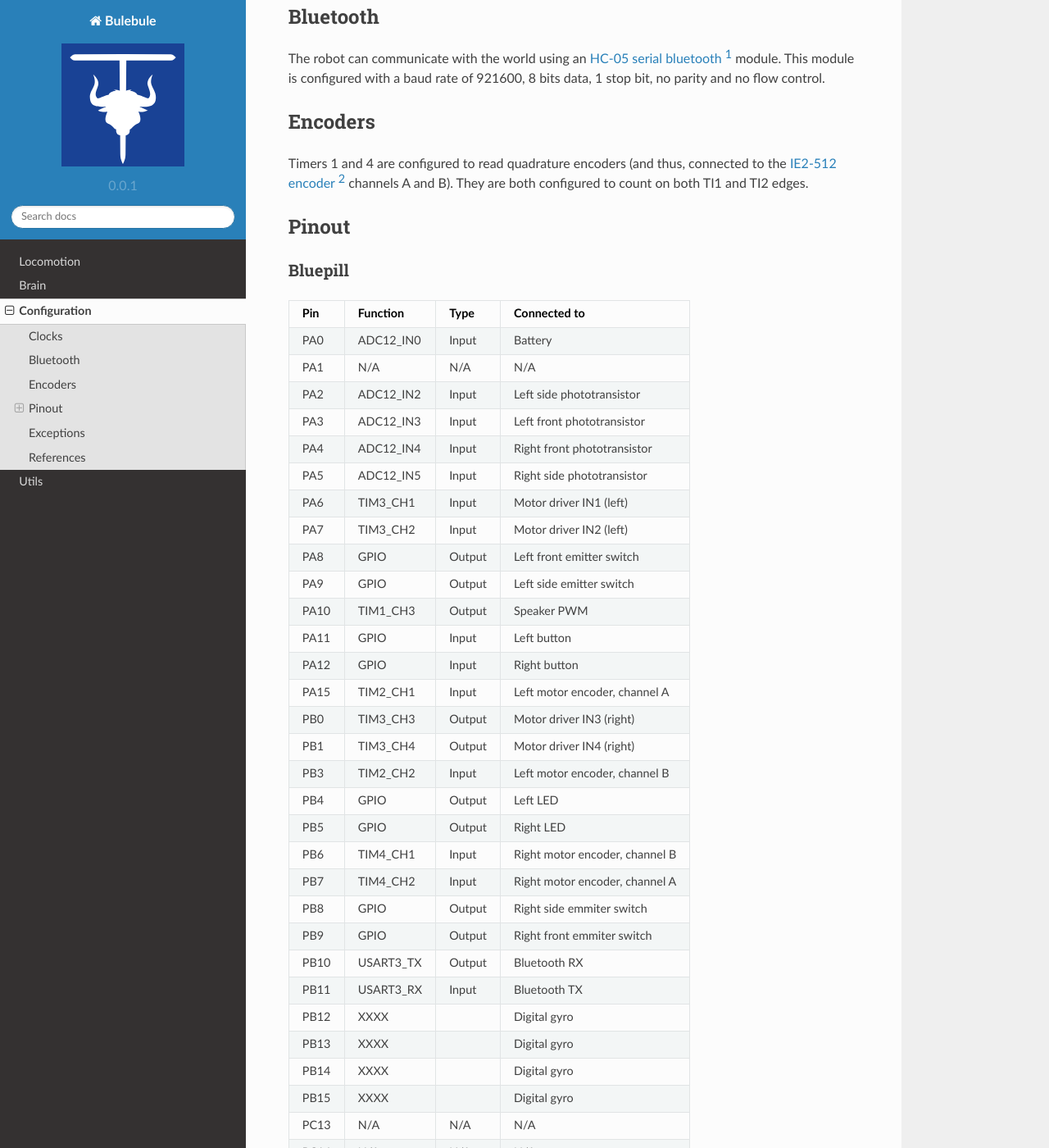
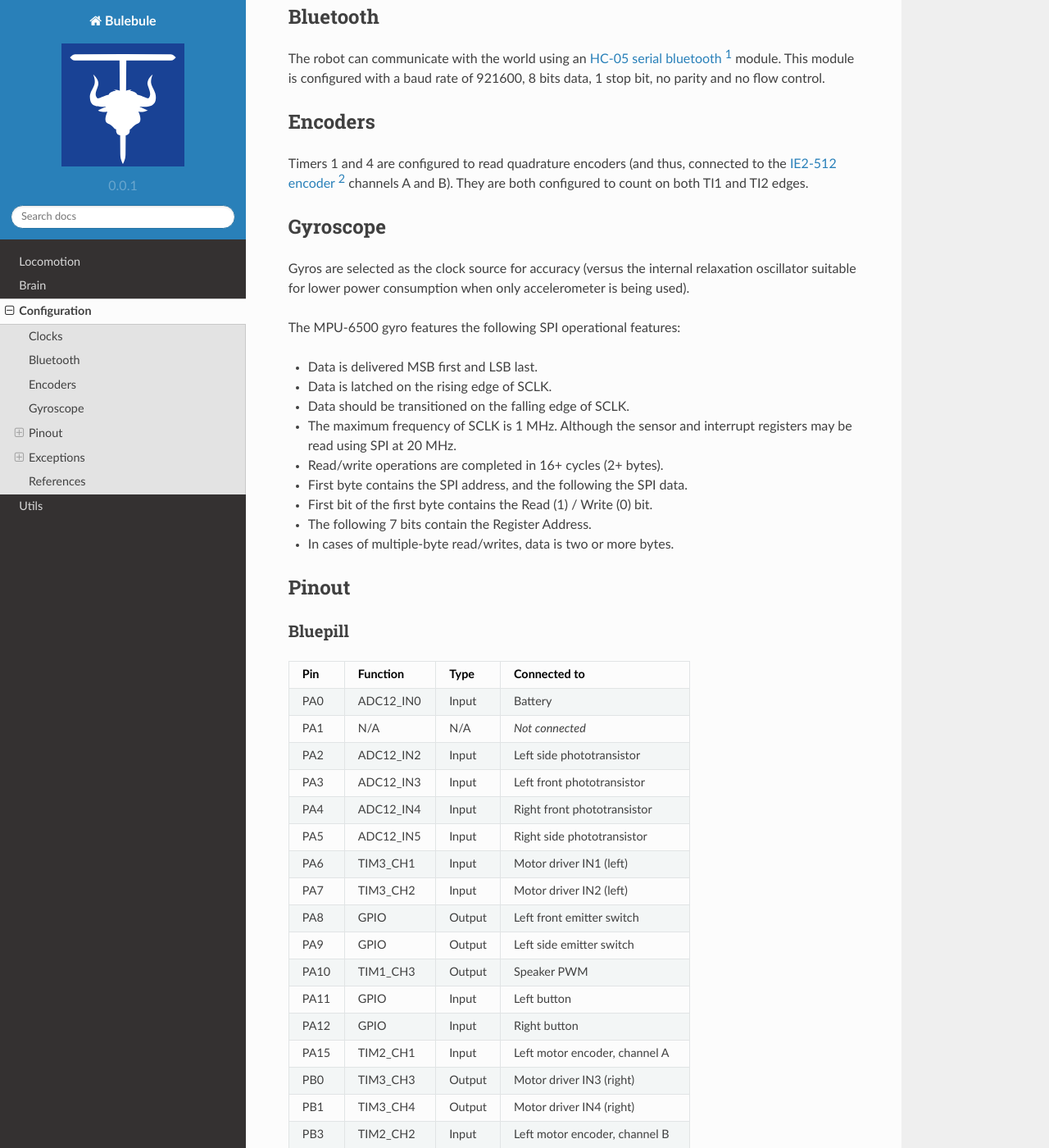
Before and after one commit to Bulebots/bulebule, a Sphinx documentation site: the page built from docs/source/configuration.rst, in a window 1280 px wide and 1400 px high, scrolled down 332 px. Shown: the whole window at 82% size. Built offline with Sphinx 7.4.7 and the Read the Docs theme 2.0.0, drawn with Linux system fonts in a browser that asks for light colours; some of the changed text lies outside the part shown.

Commit message:
Integrate new digital gyroscope

```diff
--- a/docs/source/configuration.rst
+++ b/docs/source/configuration.rst
@@ -37,6 +37,28 @@ to the `IE2-512 encoder`_ channels A and B). They are both configured to count
 on both TI1 and TI2 edges.
 
 
+.. index:: gyroscope
+
+Gyroscope
+=========
+
+Gyros are selected as the clock source for accuracy (versus the internal
+relaxation oscillator suitable for lower power consumption when only
+accelerometer is being used).
+
+The MPU-6500 gyro features the following SPI operational features:
+
+- Data is delivered MSB first and LSB last.
+- Data is latched on the rising edge of SCLK.
+- Data should be transitioned on the falling edge of SCLK.
+- The maximum frequency of SCLK is 1 MHz. Although the sensor and interrupt
+  registers may be read using SPI at 20 MHz.
+- Read/write operations are completed in 16+ cycles (2+ bytes).
+- First byte contains the SPI address, and the following the SPI data.
+- First bit of the first byte contains the Read (1) / Write (0) bit.
+- The following 7 bits contain the Register Address.
+- In cases of multiple-byte read/writes, data is two or more bytes.
+
 .. index:: pinout
 
 Pinout
@@ -49,7 +71,7 @@ Bluepill
 Pin   Function   Type    Connected to
 ====  =========  ======  ==============================
 PA0   ADC12_IN0  Input   Battery
-PA1   N/A        N/A     N/A
+PA1   N/A        N/A     *Not connected*
 PA2   ADC12_IN2  Input   Left side phototransistor
 PA3   ADC12_IN3  Input   Left front phototransistor
 PA4   ADC12_IN4  Input   Right front phototransistor
@@ -73,13 +95,13 @@ PB8   GPIO       Output  Right side emmiter switch
 PB9   GPIO       Output  Right front emmiter switch
 PB10  USART3_TX  Output  Bluetooth RX
 PB11  USART3_RX  Input   Bluetooth TX
-PB12  XXXX       ??????  Digital gyro
-PB13  XXXX       ??????  Digital gyro
-PB14  XXXX       ??????  Digital gyro
-PB15  XXXX       ??????  Digital gyro
-PC13  N/A        N/A     N/A
-PC14  N/A        N/A     N/A
-PC15  N/A        N/A     N/A
+PB12  NSS2       Output  Gyroscope NCS (SPI-CS)
+PB13  SCK2       Output  Gyroscope SCL (SPI-SCLK)
+PB14  MISO2      Input   Gyroscope AD0 (SPI-SDO)
+PB15  MOSI2      Output  Gyroscope SDA (SPI-SDI)
+PC13  N/A        N/A     *Not connected*
+PC14  N/A        N/A     *Not connected*
+PC15  N/A        N/A     *Not connected*
 ====  =========  ======  ==============================
 
 Motor driver
@@ -88,6 +110,10 @@ Motor driver
 ====  ==============================
 Pin   Connected to
 ====  ==============================
+IN1   *Defined in Bluepill pinout*
+IN2   *Defined in Bluepill pinout*
+IN3   *Defined in Bluepill pinout*
+IN4   *Defined in Bluepill pinout*
 OUT1  Left motor + (pin 2)
 OUT2  Left motor - (pin 1)
 OUT3  Right motor - (pin 1)
@@ -134,6 +160,22 @@ TIM1_UP     ISR       N/A        25       0         Infrared state machine
 USART3      ISR       N/A        39       1         Bluetooth
 ==========  ========  =========  =======  ========  ======================
 
+Gyroscope
+---------
+
+=====  ========  ==============================
+Pin    Function  Connected to
+=====  ========  ==============================
+SCL    SPI-SCLK  *Defined in Bluepill pinout*
+SDA    SPI-SDI   *Defined in Bluepill pinout*
+EDA    N/A       *Not connected*
+ECL    N/A       *Not connected*
+AD0    SPI-SDO   *Defined in Bluepill pinout*
+INT    N/A       *Not connected*
+NCS    SPI-CS    *Defined in Bluepill pinout*
+FSYNC  N/A       *Not connected*
+=====  ========  ==============================
+
 .. index:: references
 
 References
```
Also changed, not shown: 2 other files.
